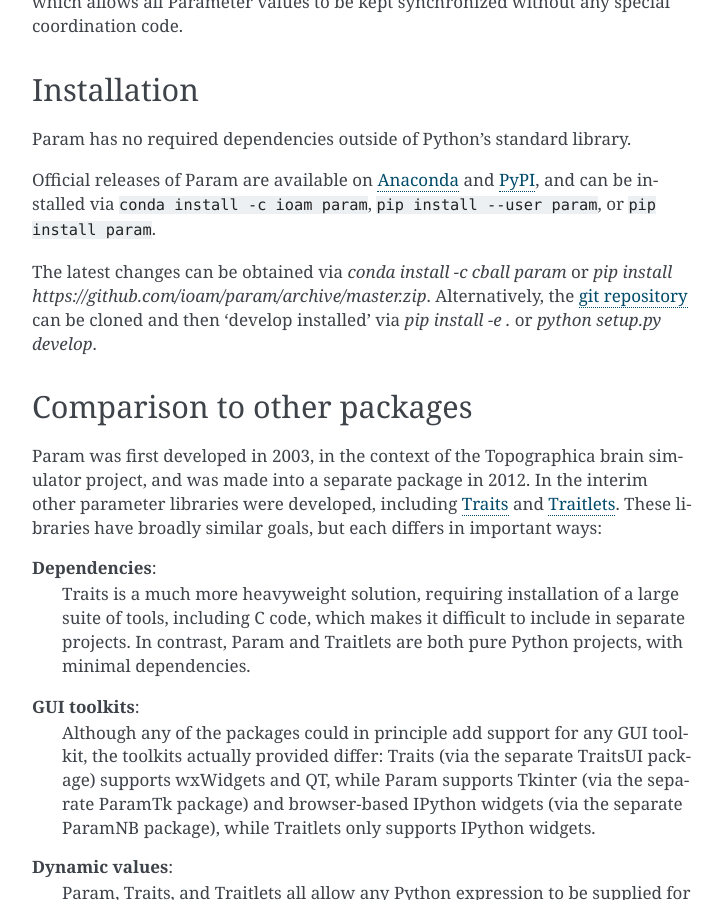
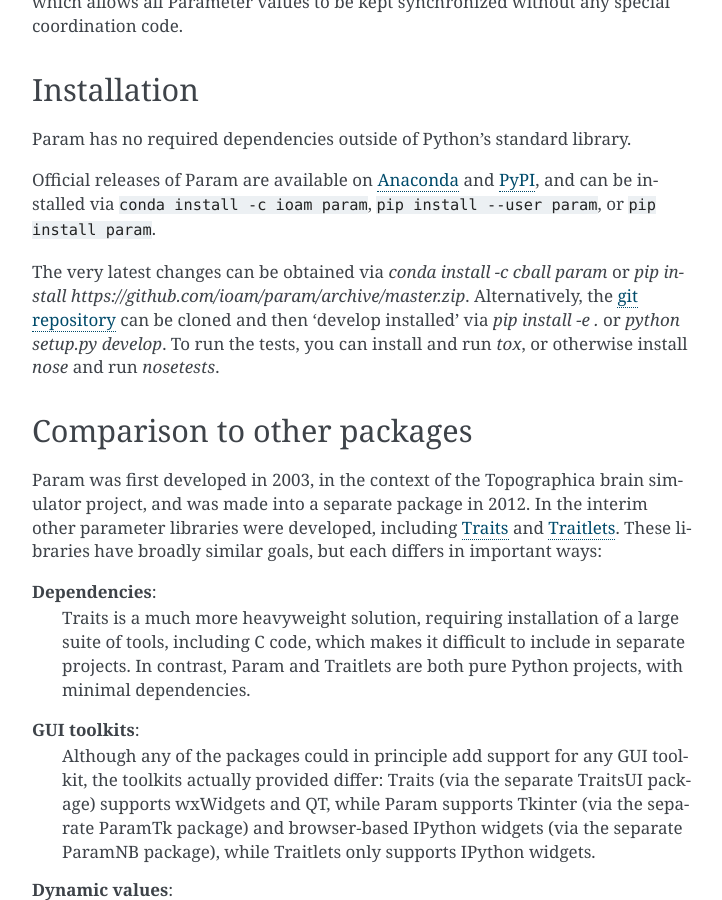
Before and after one commit to holoviz/param, a Sphinx documentation site: the page built from doc/index.rst, in a window 1280 px wide and 900 px high, scrolled down 2803 px. Shown: the whole window, without its empty margins (388-1110 px from the left). Built offline with Sphinx 7.4.7, drawn with Linux system fonts in a browser that asks for light colours; pages that are not in the unit, such as notebooks, are missing from menus.

Commit message:
Added note about running tests.
[ci skip]

```diff
--- a/doc/index.rst
+++ b/doc/index.rst
@@ -143,11 +143,13 @@
 ``conda install -c ioam param``, ``pip install --user param``, or
 ``pip install param``.
 
-The latest changes can be obtained via `conda install -c cball param`
-or `pip install https://github.com/ioam/param/archive/master.zip`.
-Alternatively, the `git repository <http://github.com/ioam/param>`_
-can be cloned and then 'develop installed' via `pip install -e .` or
-`python setup.py develop`.
+The very latest changes can be obtained via `conda install -c cball
+param` or `pip install
+https://github.com/ioam/param/archive/master.zip`.  Alternatively, the
+`git repository <http://github.com/ioam/param>`_ can be cloned and
+then 'develop installed' via `pip install -e .` or `python setup.py
+develop`. To run the tests, you can install and run `tox`, or
+otherwise install `nose` and run `nosetests`.
 
 
 Comparison to other packages
```
